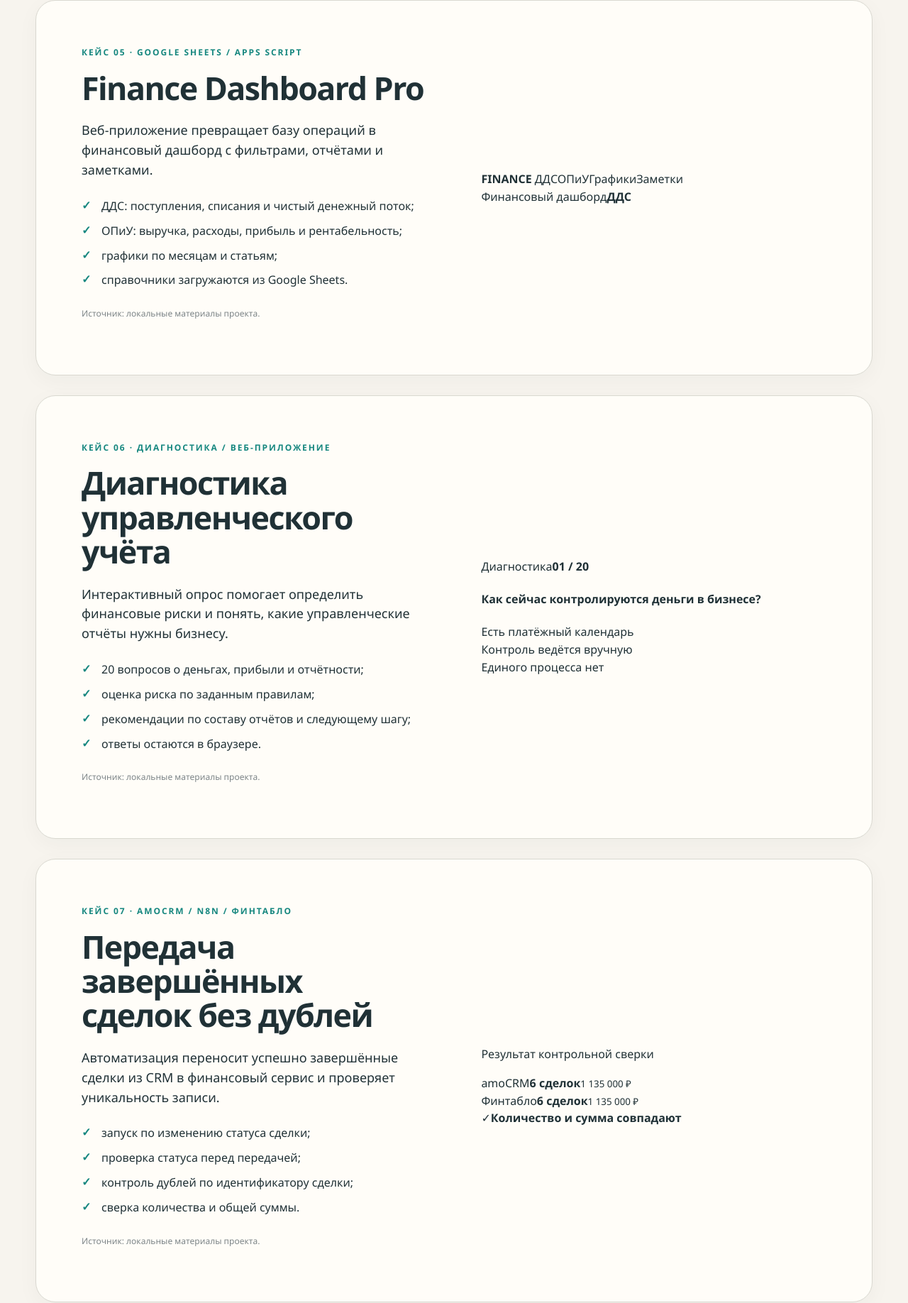
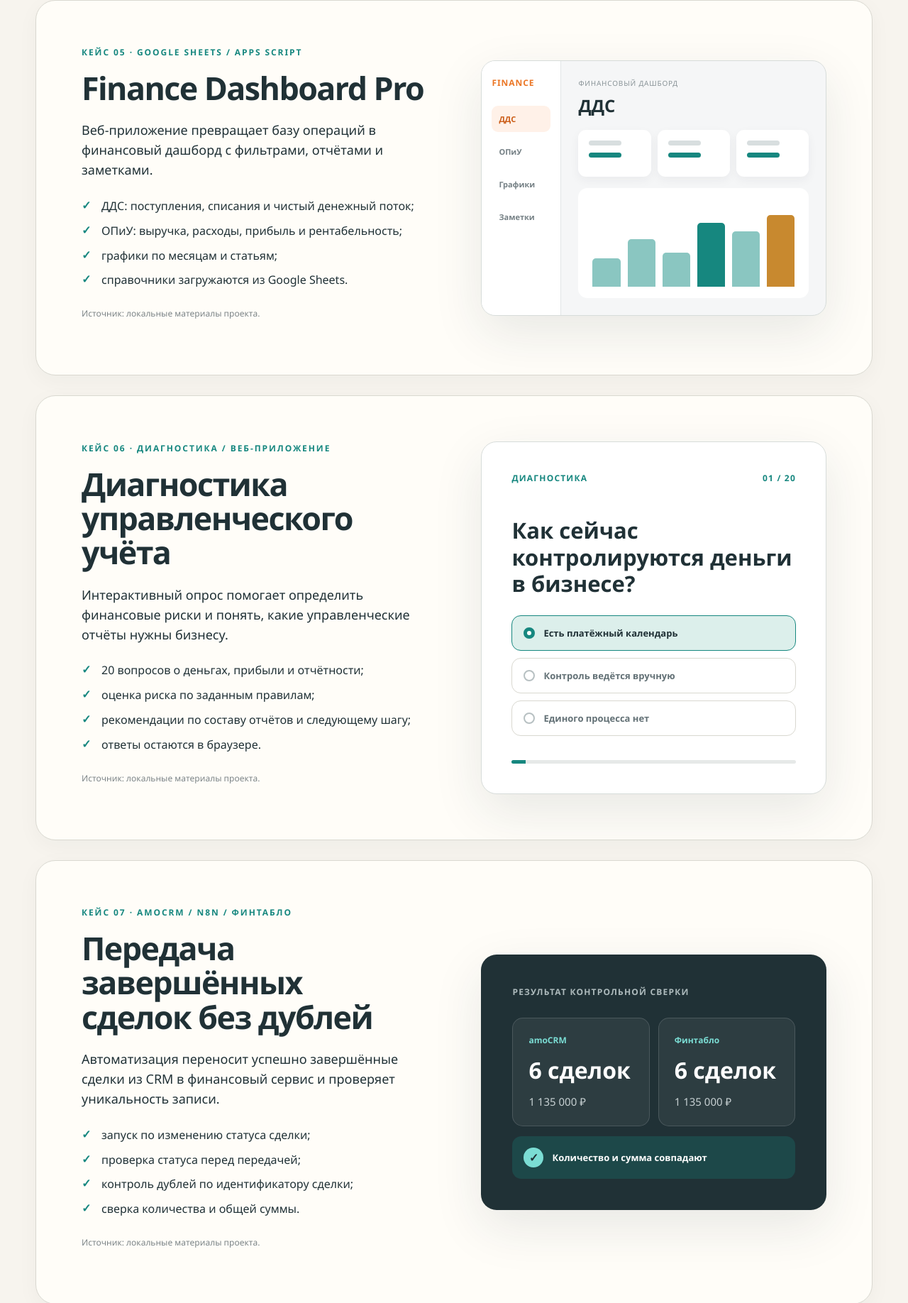
Before and after one commit to swet757-cpu/finance-automation-portfolio, a plain HTML site: page index.html in a window 1280 px wide. Shown: the part 4439-6275 px from the top of the page at 71% size. Drawn offline with Linux system fonts and the light colour scheme.

Commit message:
Оформить визуальные карточки новых кейсов

```diff
--- a/styles.css
+++ b/styles.css
@@ -137,6 +137,43 @@ h3 { font-size: clamp(31px, 3.5vw, 48px); }
 .verified-note strong { font-size: 20px; }
 .verified-note span { color: var(--muted); font-size: 13px; }
 
+.dashboard-preview { display: grid; grid-template-columns: 112px 1fr; min-height: 360px; border: 1px solid #d7dcda; border-radius: 20px; background: #f5f6f7; box-shadow: var(--shadow); overflow: hidden; }
+.dashboard-preview__side { display: grid; align-content: start; gap: 9px; padding: 22px 14px; border-right: 1px solid #e2e5e7; background: white; }
+.dashboard-preview__side strong { margin-bottom: 14px; color: #eb7625; font-size: 12px; letter-spacing: .08em; }
+.dashboard-preview__side span { padding: 10px; border-radius: 9px; color: #758085; font-size: 11px; font-weight: 700; }
+.dashboard-preview__side .active { background: #fff1e8; color: #cb5c16; }
+.dashboard-preview__main { display: grid; grid-template-rows: auto auto 1fr; gap: 16px; padding: 24px; }
+.dashboard-preview__head { display: grid; gap: 5px; }
+.dashboard-preview__head span { color: #8a9498; font-size: 10px; text-transform: uppercase; letter-spacing: .08em; }
+.dashboard-preview__head b { font-size: 24px; }
+.dashboard-preview__cards { display: grid; grid-template-columns: repeat(3, 1fr); gap: 9px; }
+.dashboard-preview__cards i { height: 66px; border-radius: 11px; background: white; box-shadow: 0 5px 14px rgba(32,49,54,.05); }
+.dashboard-preview__cards i::before { content: ""; display: block; width: 45%; height: 7px; margin: 15px; border-radius: 10px; background: #d8dedf; box-shadow: 0 17px 0 #16877f; }
+.dashboard-preview__chart { display: flex; align-items: end; gap: 10px; min-height: 145px; padding: 24px 20px 16px; border-radius: 13px; background: white; }
+.dashboard-preview__chart i { flex: 1; height: 35%; border-radius: 5px 5px 0 0; background: #8ac6c1; }
+.dashboard-preview__chart i:nth-child(2) { height: 58%; }.dashboard-preview__chart i:nth-child(3) { height: 42%; }.dashboard-preview__chart i:nth-child(4) { height: 78%; background: var(--teal); }.dashboard-preview__chart i:nth-child(5) { height: 68%; }.dashboard-preview__chart i:nth-child(6) { height: 88%; background: var(--gold); }
+
+.diagnostic-preview { padding: clamp(26px, 4vw, 42px); border: 1px solid #d7dcda; border-radius: 22px; background: white; box-shadow: var(--shadow); }
+.diagnostic-preview__top { display: flex; justify-content: space-between; gap: 18px; margin-bottom: 46px; color: var(--teal); font-size: 12px; font-weight: 900; text-transform: uppercase; letter-spacing: .1em; }
+.diagnostic-preview h4 { max-width: 480px; margin: 0 0 26px; font-size: clamp(22px, 2.7vw, 31px); line-height: 1.2; }
+.diagnostic-preview__option { display: flex; align-items: center; gap: 12px; margin-top: 10px; padding: 14px 16px; border: 1px solid var(--line); border-radius: 13px; color: var(--muted); font-size: 13px; font-weight: 700; }
+.diagnostic-preview__option span { width: 16px; height: 16px; border: 2px solid #b7c0c2; border-radius: 50%; }
+.diagnostic-preview__option.active { border-color: var(--teal); background: var(--teal-soft); color: var(--ink); }
+.diagnostic-preview__option.active span { border: 5px solid var(--teal); background: white; }
+.diagnostic-preview__progress { height: 5px; margin-top: 34px; border-radius: 10px; background: #e6e9e8; overflow: hidden; }
+.diagnostic-preview__progress i { display: block; width: 5%; height: 100%; background: var(--teal); }
+
+.reconcile-preview { padding: clamp(28px, 4vw, 44px); border-radius: 22px; background: var(--ink); color: white; box-shadow: var(--shadow); }
+.reconcile-preview > p { margin: 0 0 26px; color: #aebbbd; font-size: 12px; font-weight: 800; text-transform: uppercase; letter-spacing: .1em; }
+.reconcile-preview__systems { display: grid; grid-template-columns: 1fr 1fr; gap: 12px; }
+.reconcile-preview__systems div { display: grid; gap: 8px; padding: 22px; border: 1px solid rgba(255,255,255,.14); border-radius: 15px; background: rgba(255,255,255,.06); }
+.reconcile-preview__systems span { color: #7bddd4; font-size: 12px; font-weight: 900; }
+.reconcile-preview__systems strong { font-size: clamp(22px, 3vw, 32px); }
+.reconcile-preview__systems small { color: #c7d0d2; font-size: 15px; }
+.reconcile-preview__status { display: flex; align-items: center; gap: 12px; margin-top: 14px; padding: 16px; border-radius: 13px; background: rgba(22,135,127,.27); }
+.reconcile-preview__status span { display: grid; place-items: center; width: 28px; height: 28px; border-radius: 50%; background: #7bddd4; color: var(--ink); font-weight: 900; }
+.reconcile-preview__status strong { font-size: 13px; }
+
 .approach { padding-block: 110px; border-top: 1px solid var(--line); }
 .steps { display: grid; grid-template-columns: repeat(4, 1fr); gap: 12px; margin: 48px 0 0; padding: 0; list-style: none; }
 .steps li { min-height: 245px; padding: 26px; border: 1px solid var(--line); border-radius: 20px; background: rgba(255,255,255,.5); }
@@ -238,6 +275,13 @@ h3 { font-size: clamp(31px, 3.5vw, 48px); }
   .case { padding: 24px; border-radius: 22px; }
   .process-card { grid-template-columns: 1fr; }
   .process-arrow { transform: rotate(90deg); justify-self: center; }
+  .dashboard-preview { grid-template-columns: 82px 1fr; min-height: 320px; }
+  .dashboard-preview__side { padding: 16px 9px; }
+  .dashboard-preview__main { padding: 17px; }
+  .dashboard-preview__cards { grid-template-columns: 1fr; }
+  .dashboard-preview__cards i { height: 44px; }
+  .dashboard-preview__cards i:nth-child(3) { display: none; }
+  .reconcile-preview__systems { grid-template-columns: 1fr; }
   .file-tile, .run-tile { min-height: 125px; }
   .fact-grid { grid-template-columns: 1fr; }
   .steps { grid-template-columns: 1fr; }
```
